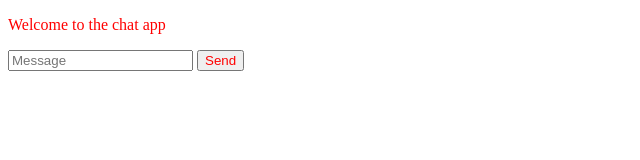
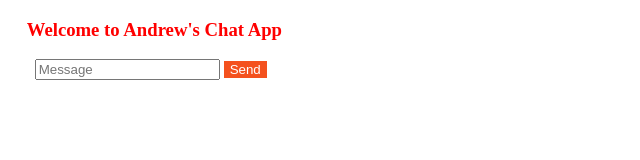
Before and after one commit to Benhur-Andrew-Joel/chat-app, a website: page public/index.html in a window 1280 px wide. Shown: the whole page, without its empty margins (0-640 px from the left). Drawn offline with nearby package versions, Linux system fonts and the light colour scheme; no server answers.

Commit message:
Final Commit

```diff
--- a/public/css/style.css
+++ b/public/css/style.css
@@ -1,3 +1,41 @@
-*{
-    color:red;
+
+.button {
+  background-color: #f4511e;
+  border: none;
+  color: #FFFFFF;
+  text-align: center;
+  transition: all 0.5s;
+  cursor: pointer;
 }
+
+.button span {
+  cursor: pointer;
+  display: inline-block;
+  position: relative;
+  transition: 0.5s;
+}
+
+.button span:after {
+  content: '\00bb';
+  position: absolute;
+  opacity: 0;
+  top: 0;
+  right: -7px;
+  transition: 0.5s;
+}
+
+.button:hover span {
+  padding-right: 15px;
+}
+
+.button:hover span:after {
+  opacity: 1;
+  right: 0;
+}
+
+input {
+    margin-left:2em;
+}
+ p{
+     margin-left:1em;
+ }
--- a/public/index.html
+++ b/public/index.html
@@ -8,13 +8,13 @@
 </head>
 
 <body>
-  <p>Welcome to the chat app</p>
+  <h3><p style="color:red;">Welcome to Andrew's Chat App</p></h3>
 
   <ol id="messages"></ol>
 
   <form id="message-form">
-    <input id="msg" name="message" type="text" placeholder="Message" onfocus="this.value=''"/>
-    <button>Send</button>
+    <input id="msg" name="message" type="text"  placeholder="Message" onfocus="this.value=''"/>
+    <button class="button"><span>Send</span></button>
   </form>
 
 
```
